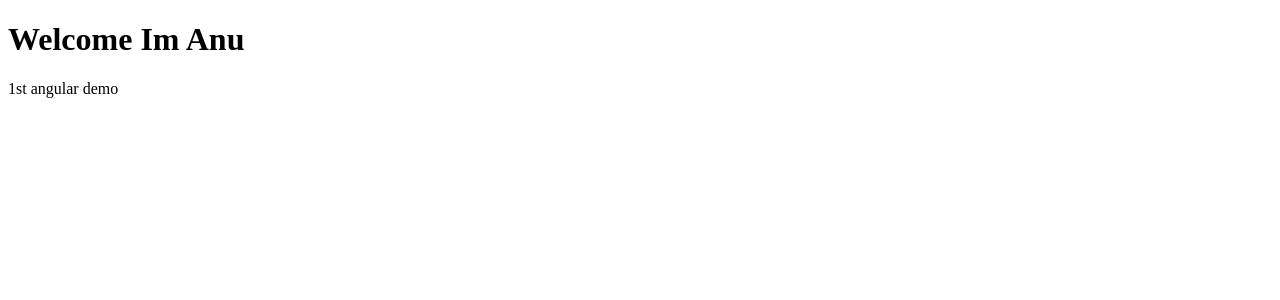
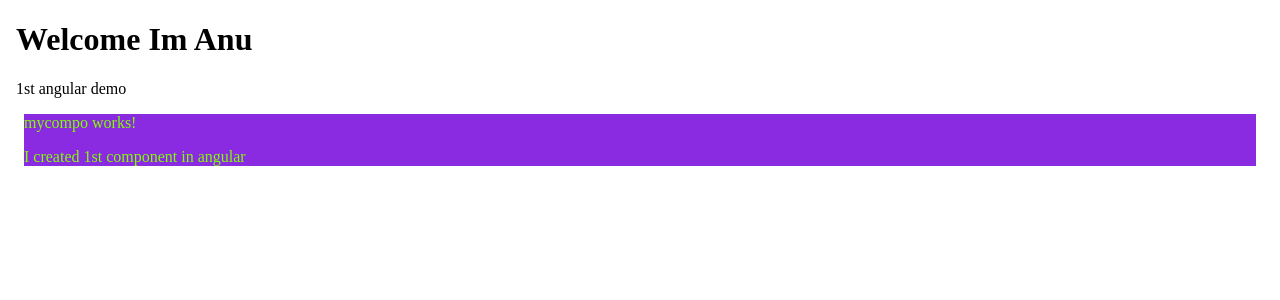
Before and after one commit to anobhama/web-application, an Angular app in the folder angular_js/sample-app/: page / in a window 1280 px wide. Shown: the top 300 px of the page. Built offline with nearby package versions, Linux system fonts and the light colour scheme.

Commit message:
created new component and display it

```diff
--- a/angular_js/sample-app/src/app/app.component.html
+++ b/angular_js/sample-app/src/app/app.component.html
@@ -1,4 +1,14 @@
+<body>
+
+
 <h1> Welcome Im Anu</h1>
 
 <!-- calling app component to html-->
 {{ title}}
+
+<br>
+
+<!-- calling the component html in main html-->
+<app-mycompo> </app-mycompo>
+
+</body>
--- a/angular_js/sample-app/src/app/app.module.ts
+++ b/angular_js/sample-app/src/app/app.module.ts
@@ -3,10 +3,12 @@ import { BrowserModule } from '@angular/platform-browser';
 
 import { AppRoutingModule } from './app-routing.module';
 import { AppComponent } from './app.component';
+import { MycompoComponent } from './mycompo/mycompo.component';
 
 @NgModule({
   declarations: [
-    AppComponent
+    AppComponent,
+    MycompoComponent
   ],
   imports: [
     BrowserModule,
--- /dev/null
+++ b/angular_js/sample-app/src/app/mycompo/mycompo.component.css
@@ -0,0 +1,5 @@
+body
+{
+    color: chartreuse;
+    background-color: blueviolet;
+}
--- /dev/null
+++ b/angular_js/sample-app/src/app/mycompo/mycompo.component.html
@@ -0,0 +1,9 @@
+<body>
+
+
+
+<p>mycompo works!</p>
+
+
+{{myMsg}}
+</body>
--- /dev/null
+++ b/angular_js/sample-app/src/app/mycompo/mycompo.component.ts
@@ -0,0 +1,16 @@
+import { Component, OnInit } from '@angular/core';
+
+@Component({
+  selector: 'app-mycompo',
+  templateUrl: './mycompo.component.html',
+  styleUrls: ['./mycompo.component.css']
+})
+export class MycompoComponent implements OnInit {
+
+  myMsg:string="I created 1st component in angular";
+  constructor() { }
+
+  ngOnInit(): void {
+  }
+
+}
```
Also changed, not shown: 1 other file (tests, documents, lock files or other folders).
